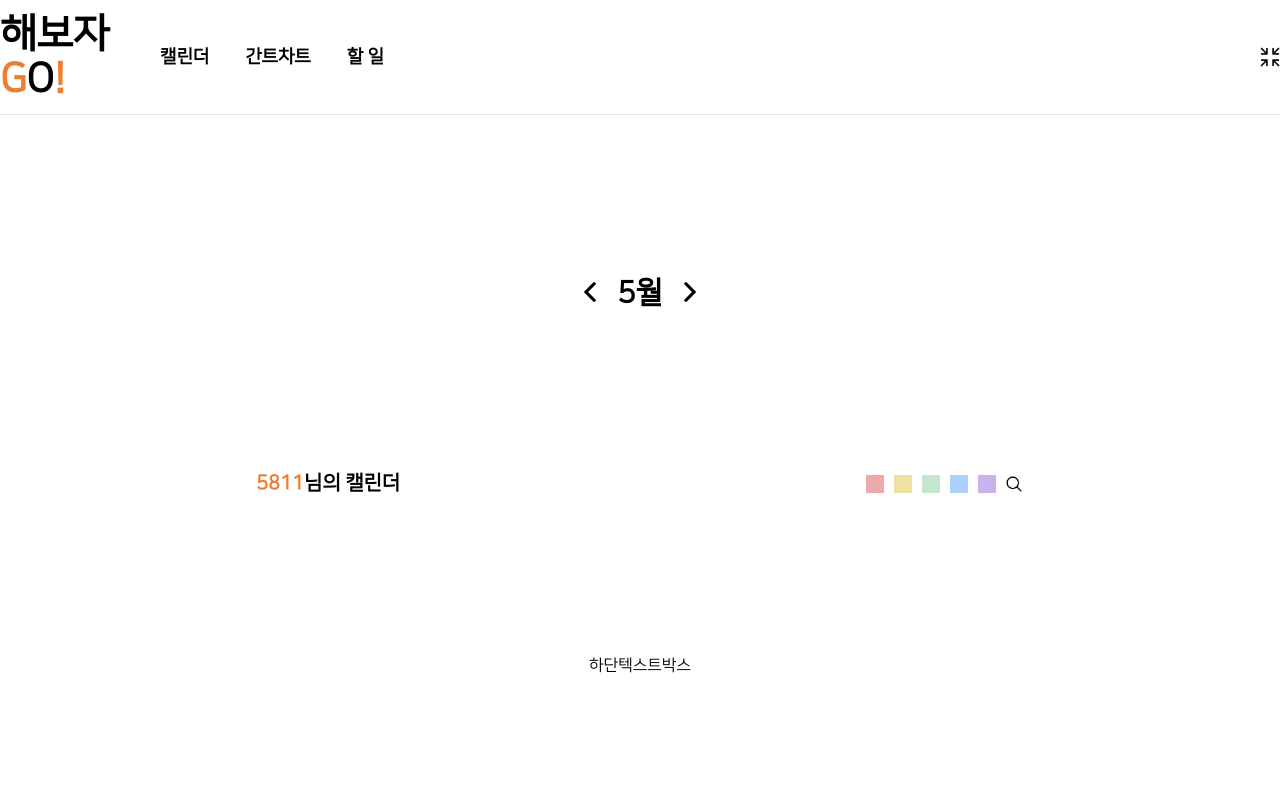
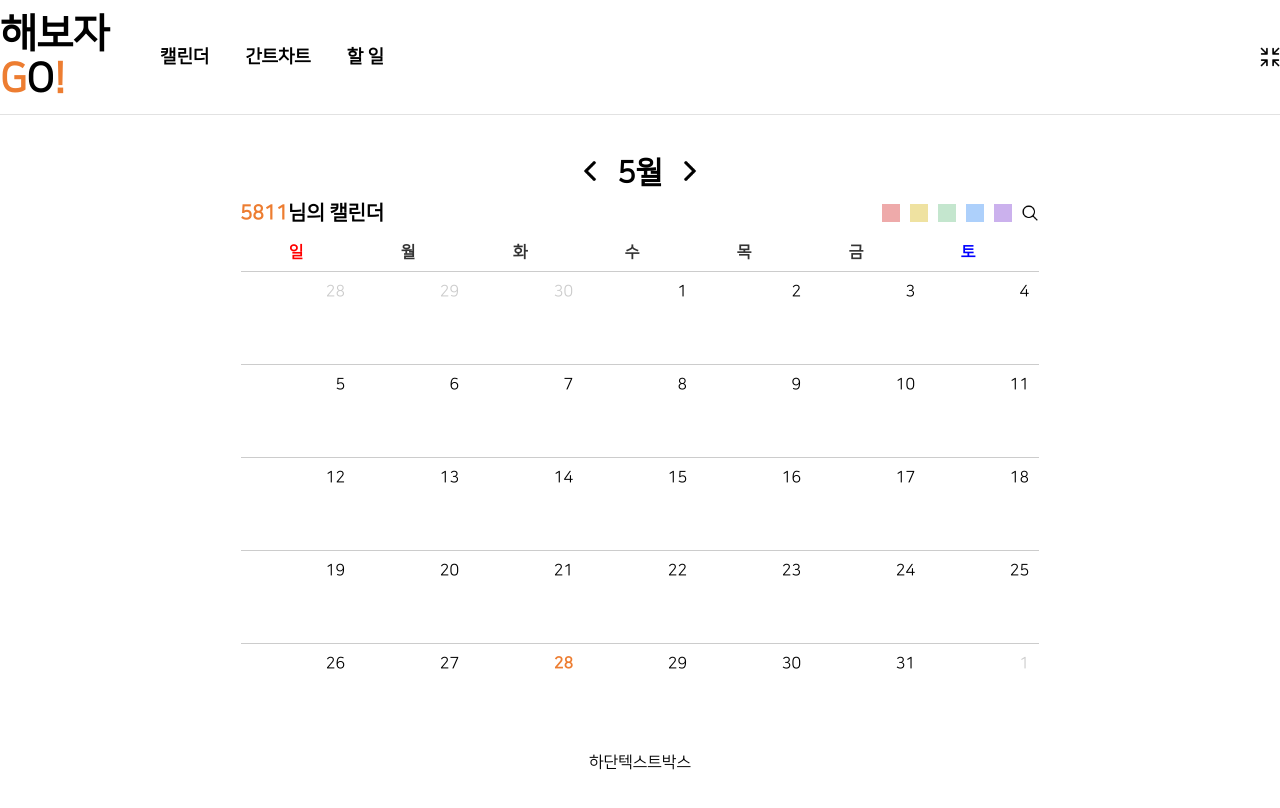
Before and after one commit to zzannorita/LetsDoIt, a React (Create React App) app in the folder front/: page / in a window 1280 px wide. Shown: the top 808 px of the page. Built offline with nearby package versions, Linux system fonts and the light colour scheme.

Commit message:
Design: 달력 틀 구현

```diff
--- a/front/src/components/component/Calender.js
+++ b/front/src/components/component/Calender.js
@@ -1,4 +1,4 @@
-import React, { useState } from "react";
+import React, { useState, useEffect } from "react";
 
 import style from "./Calender.module.css";
 import styles from "../navi/Login.module.css";
@@ -6,25 +6,126 @@ import left from "../../img/left.png";
 import right from "../../img/right.png";
 import search from "../../img/search.png";
 
+const DAY_LIST = ["일", "월", "화", "수", "목", "금", "토"];
+const MONTH_LIST = [
+  "1",
+  "2",
+  "3",
+  "4",
+  "5",
+  "6",
+  "7",
+  "8",
+  "9",
+  "10",
+  "11",
+  "12",
+];
+
 const Calender = () => {
-  const [value, onChange] = useState(new Date());
+  const [newDate, setNewDate] = useState(new Date()); //현재 날짜 상태 저장
+  const [today, setToday] = useState(new Date());
+  const [year, setYear] = useState(0); //현재 연도 상태 저장
+  const [month, setMonth] = useState(0); //현재 월 상태 저장
+  const [date, setDate] = useState(0); //현재 일 상태 저장
+  const [lastDate, setLastDate] = useState(0); //현재 월의 마지막 일
+  const [lastDatePrev, setLastDatePrev] = useState(0); //이전 월의 마지막 일
+  const [firstDay, setFirstDay] = useState(0); //현재 월의 첫 번째 날의 요일
+  const [displayDate, setDisplayDate] = useState(""); //디스플레이 날짜 상태 저장
+  // const [openSelect, setOpenSelect] = useState(false);
+
+  //newDate가 변경될 때마다
+  useEffect(() => {
+    const yy = newDate.getFullYear();
+    const mm = newDate.getMonth();
+    const dd = newDate.getDate();
+
+    setYear(yy);
+    setMonth(mm);
+    setDate(dd);
+
+    setLastDate(new Date(yy, mm + 1, 0).getDate()); //현재 월의 마지막 일 계산
+    setLastDatePrev(new Date(yy, mm, 0).getDate()); //이전 월의 마지막 일 계산
+    setFirstDay(new Date(yy, mm, 1).getDay()); //현재 월의 첫 번쨰 날의 요일 계산
+    setDisplayDate(`${yy}년 ${mm + 1}월 ${dd}일`); //디스플레이 날짜
+  }, [newDate]);
+
+  //오늘 날짜
+  useEffect(() => {
+    setToday(new Date());
+  }, []);
+
+  //날짜 배열
+  const handleDateArr = (target, lastDate, lastDatePrev, firstDay) => {
+    let res = [];
+
+    const r = (lastDate + firstDay) % 7; // remainder
+    const prev = firstDay; // 이전 달 표기 일수
+    const next = r === 0 ? 0 : 7 - r; // 다음 달 표기 일수
+
+    //이전 달 날짜 배열
+    if (target === "prev") {
+      res = Array.from({ length: prev }, (_, i) => lastDatePrev - i).sort(
+        (a, b) => a - b
+      );
+      //현재 달 날짜 배열
+    } else if (target === "cur") {
+      res = Array.from({ length: lastDate }, (_, i) => i + 1);
+      //다음 달 날짜 배열
+    } else if (target === "next") {
+      res = Array.from({ length: next }, (_, i) => i + 1);
+    }
+
+    return res;
+  };
+
+  //월, 연도 변경 함수
+  const handleChange = (type, target) => {
+    if (type === "prev") {
+      target === "month"
+        ? setNewDate(new Date(year, month - 1, 1))
+        : setNewDate(new Date(year - 1, month, 1));
+    } else {
+      target === "month"
+        ? setNewDate(new Date(year, month + 1, 1))
+        : setNewDate(new Date(year + 1, month, 1));
+    }
+  };
+
+  //날짜 지정 함수
+  const handleSelect = (target) => {
+    const mm = (month + 1).toString().padStart(2, "0"); // 월을 두 자리로 포맷
+    const dd = target.toString().padStart(2, "0"); // 일을 두 자리로 포맷
+    const selectedDate = `${year}-${mm}-${dd}`; // 선택한 날짜 문자열 생성
+  };
 
   return (
     <div className={style.container}>
       <div className={style.mainBox}>
         <div className={style.monthBox}>
           <div>
-            <img className={style.img} src={left} alt="left"></img>
+            <img
+              className={style.img}
+              src={left}
+              alt="left"
+              onClick={() => handleChange("prev", "month")}
+            ></img>
           </div>
-          <div className={style.month}>5월</div>
+          <div className={style.month}>{MONTH_LIST[month]}월</div>
           <div>
-            <img className={style.img} src={right} alt="right"></img>
+            <img
+              className={style.img}
+              src={right}
+              alt="right"
+              onClick={() => handleChange("next", "month")}
+            ></img>
           </div>
         </div>
         <div className={style.topBox}>
           <div className={style.nameBox}>
             <span className={styles.highlight}>5811</span>님의 캘린더
           </div>
+          {/* 체크박스 */}
           <div className={style.selectBox}>
             <div className={style.colorBox}>
               <label className={`${style.checkbox_label} ${style.red}`}>
@@ -53,10 +154,65 @@ const Calender = () => {
             </div>
           </div>
         </div>
-        {/* <div className={style.calendarBox}>
-          <div className={style.day}>요일</div>
-          <div className={style.box}>숫자</div>
-        </div> */}
+        {/* 달력 */}
+        <div className={style.calendarBox}>
+          <div className={style.calendarInnerBox}>
+            <div className={style.dayList}>
+              {DAY_LIST.map((day) => (
+                <div
+                  key={day}
+                  className={`${style.dayItem} ${
+                    day === "토" ? style.saturday : ""
+                  } ${day === "일" ? style.sunday : ""}`}
+                >
+                  {day}
+                </div>
+              ))}
+            </div>
+            <div className={style.dateList}>
+              {handleDateArr("prev", lastDate, lastDatePrev, firstDay).map(
+                (val) => (
+                  <div
+                    key={`prev-${val}`}
+                    className={style.prevDate}
+                    onClick={() => handleChange("prev", "month")}
+                  >
+                    {val}
+                  </div>
+                )
+              )}
+              {handleDateArr("cur", lastDate, lastDatePrev, firstDay).map(
+                (val) => (
+                  <div
+                    key={`current-${val}`}
+                    className={`${style.curDate} ${
+                      year === today.getFullYear() &&
+                      month === today.getMonth() &&
+                      val === today.getDate()
+                        ? style.today
+                        : ""
+                    }`}
+                    onClick={() => handleSelect(val)}
+                  >
+                    {val}
+                    <div className={style.dateTextBox}></div>
+                  </div>
+                )
+              )}
+              {handleDateArr("next", lastDate, lastDatePrev, firstDay).map(
+                (val) => (
+                  <div
+                    key={`next-${val}`}
+                    className={style.nextDate}
+                    onClick={() => handleChange("next", "month")}
+                  >
+                    {val}
+                  </div>
+                )
+              )}
+            </div>
+          </div>
+        </div>
         <div className={style.textBox}>하단텍스트박스</div>
       </div>
     </div>
--- a/front/src/components/component/Calender.module.css
+++ b/front/src/components/component/Calender.module.css
@@ -6,9 +6,9 @@
 .mainBox {
   display: flex;
   flex-direction: column;
-  justify-content: space-evenly;
+  margin-top: 3%;
   align-items: center;
-  height: 90vh;
+  height: 100vh;
   width: 60%;
 }
 
@@ -17,6 +17,7 @@
   justify-content: space-between;
   align-items: center;
   width: 15vh;
+  height: 5vh;
 }
 
 .img {
@@ -31,9 +32,10 @@
 
 .topBox {
   display: flex;
-  width: 100%;
+  width: 100vh;
   justify-content: space-between;
   align-items: center;
+  height: 5vh;
 }
 
 .nameBox {
@@ -96,3 +98,82 @@ input[type="checkbox"]:checked + .checkbox_icon::after {
   font-size: 14px;
   margin: 0 auto;
 }
+
+/* 달력박스 */
+.calendarBox {
+  display: flex;
+  flex-direction: column;
+  height: 65vh;
+  padding: 0;
+}
+
+.calendarInnerBox {
+  width: 100vh;
+  display: flex;
+  flex-direction: column;
+}
+
+.dayList {
+  display: flex;
+  margin: 10px 0;
+  color: #333333;
+}
+
+.saturday {
+  color: blue;
+}
+
+.sunday {
+  color: red;
+}
+
+.curDate.today {
+  font-weight: bold;
+  color: #ed7d31;
+}
+
+.dayItem {
+  width: 14%;
+  text-align: center;
+  font-weight: bold;
+}
+
+.dateList {
+  display: flex;
+  flex-wrap: wrap;
+  justify-content: center;
+}
+
+.prevDate,
+.curDate,
+.nextDate {
+  width: 13%;
+  text-align: right;
+  cursor: pointer;
+  padding: 10px 10px 0 0;
+  border-top: 1px solid #ccc;
+}
+
+.dateTextBox {
+  height: 8vh;
+}
+
+.prevDate {
+  color: #ccc;
+}
+
+.curDate {
+  color: #000;
+}
+
+.curDate:hover {
+  background-color: #f0f0f0;
+}
+
+.nextDate {
+  color: #ccc;
+}
+
+.textBox {
+  display: flex;
+}
```
